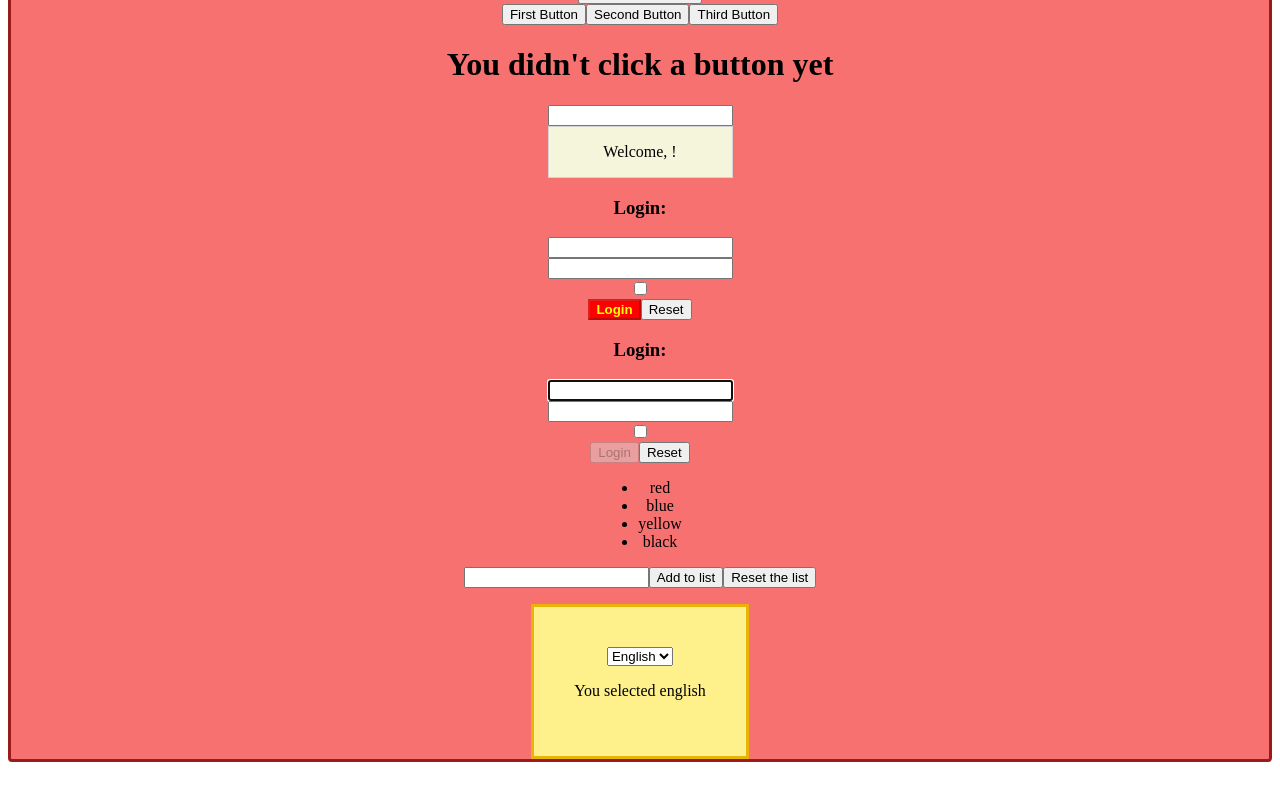
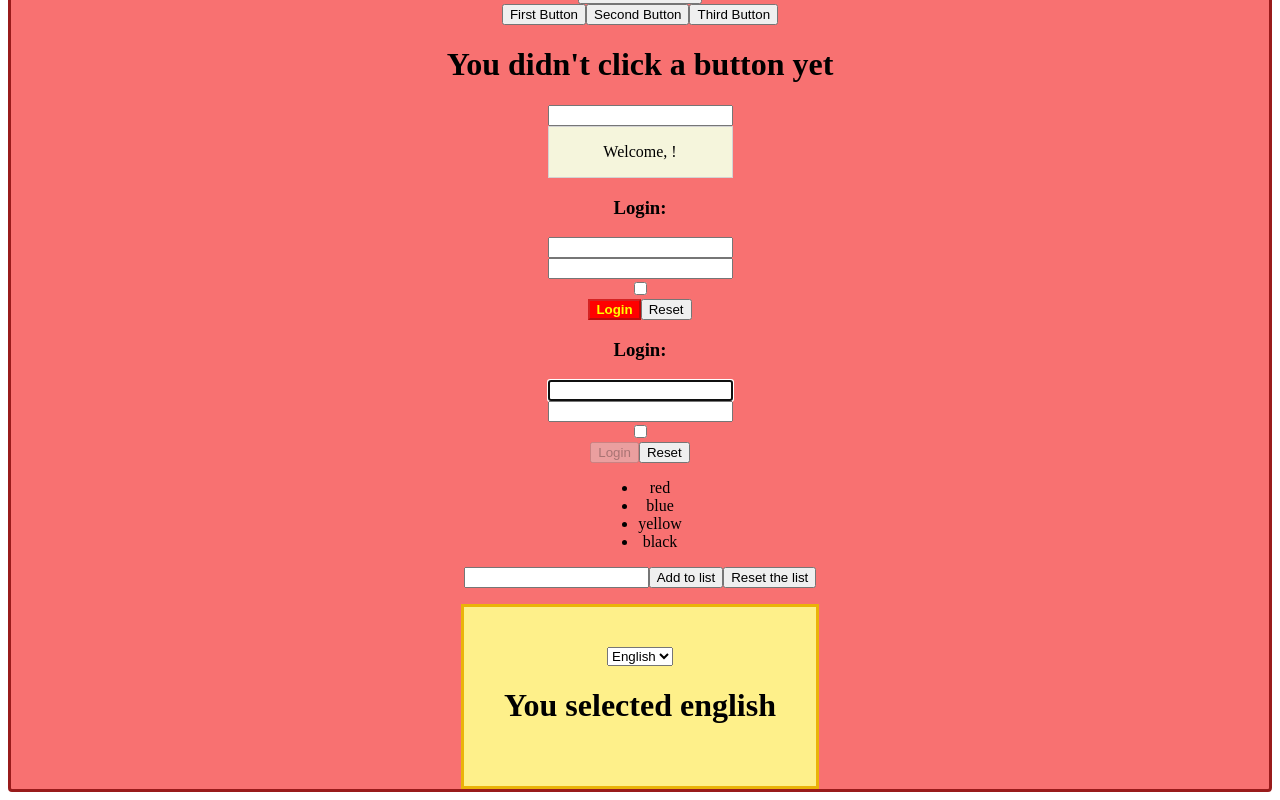
Before and after one commit to Kekko26/react-exercises, a React (Create React App) app: page / in a window 1280 px wide. Shown: the part 529-1329 px from the top of the page. Before the commit the page ends 1299 px from the top, so only its background shows below. Built offline with nearby package versions, Linux system fonts and the light colour scheme.

Commit message:
Exercise done

```diff
--- a/src/DisplayLanguage.js
+++ b/src/DisplayLanguage.js
@@ -12,7 +12,7 @@ export class DisplayLanguage extends React.Component{
         return(
         <Contesto.Consumer>
             {(language)=>{
-           return <p>{strings[language]}</p>
+           return <h1>{strings[language]}</h1>
             }}
         </Contesto.Consumer>
         )
```
